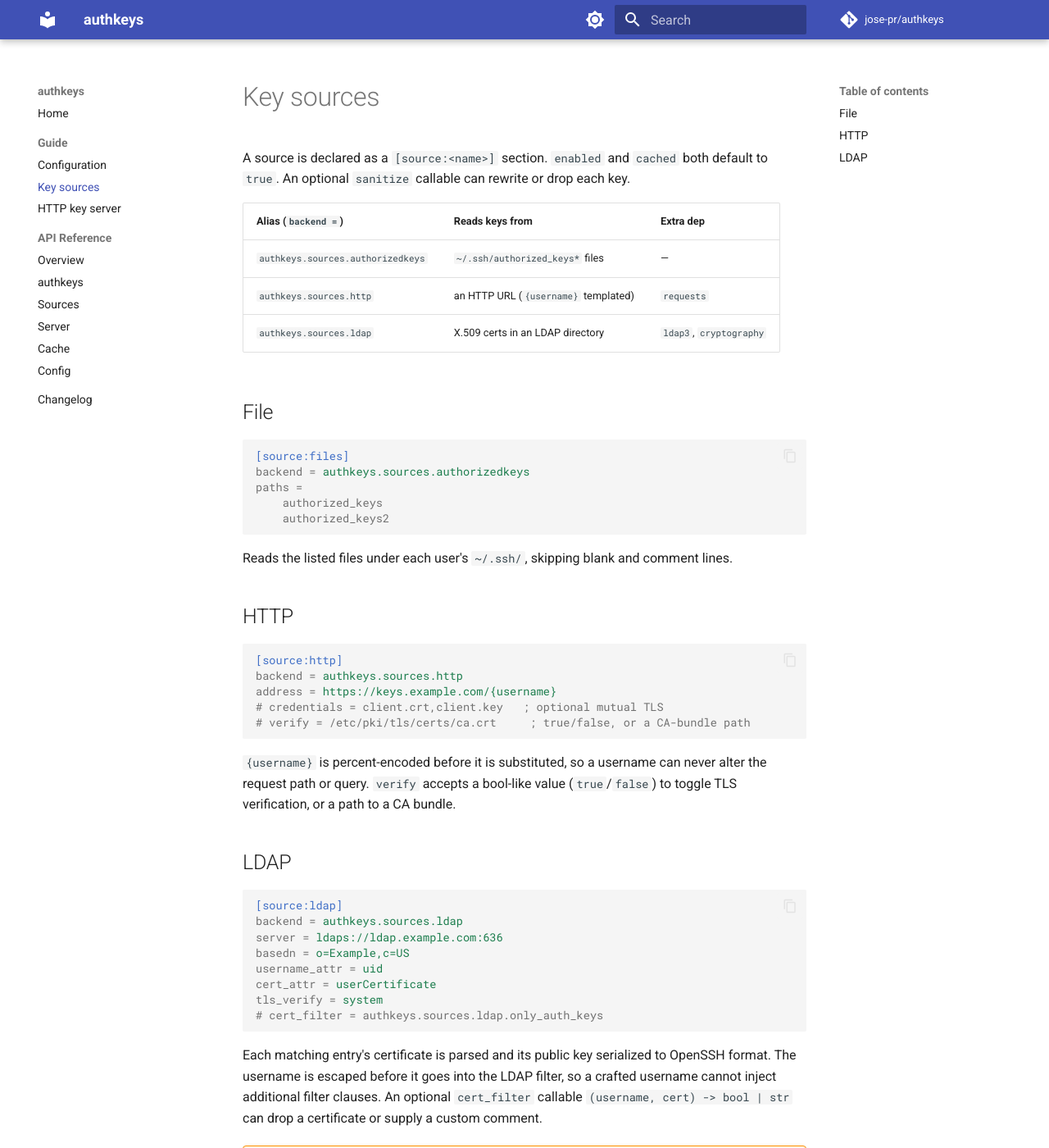
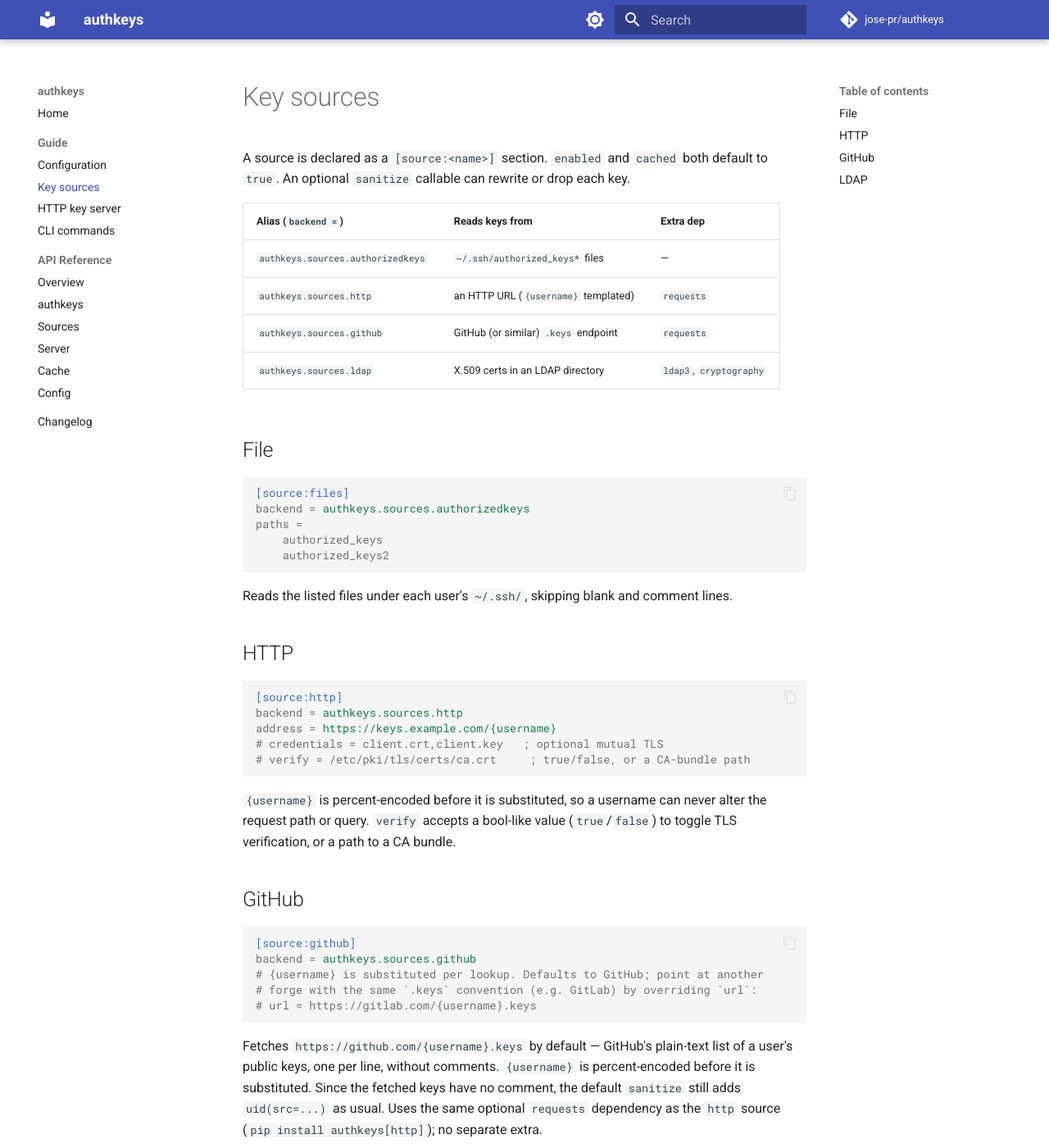
Before and after one commit to jose-pr/authkeys, an MkDocs documentation site: the page built from docs/guide/sources.md, in a window 1280 px wide and 1400 px high. Shown: the whole window at 82% size. Built offline with MkDocs 1.6.1 and Material for MkDocs 9.7.7, drawn with Linux system fonts in a browser that asks for light colours; comment, search, counter and statistics services are not loaded.

Commit message:
docs: document github source and check/completion commands
Adds the github source to the sources table + a dedicated section, a new
CLI-commands guide page (check/completion) wired into mkdocs nav and the
index landing page, and an api/sources.md entry for the github module.

````diff
--- a/docs/api/sources.md
+++ b/docs/api/sources.md
@@ -4,4 +4,6 @@
 
 ::: authkeys.sources.http
 
+::: authkeys.sources.github
+
 ::: authkeys.sources.ldap
--- a/docs/guide/sources.md
+++ b/docs/guide/sources.md
@@ -7,6 +7,7 @@ default to `true`. An optional `sanitize` callable can rewrite or drop each key.
 | ---------------------------------- | -------------------------------------- | --------- |
 | `authkeys.sources.authorizedkeys`  | `~/.ssh/authorized_keys*` files        | —         |
 | `authkeys.sources.http`            | an HTTP URL (`{username}` templated)   | `requests` |
+| `authkeys.sources.github`          | GitHub (or similar) `.keys` endpoint   | `requests` |
 | `authkeys.sources.ldap`            | X.509 certs in an LDAP directory       | `ldap3`, `cryptography` |
 
 ## File
@@ -35,6 +36,23 @@ address = https://keys.example.com/{username}
 `{username}` is percent-encoded before it is substituted, so a username can never
 alter the request path or query. `verify` accepts a bool-like value
 (`true`/`false`) to toggle TLS verification, or a path to a CA bundle.
+
+## GitHub
+
+```ini
+[source:github]
+backend = authkeys.sources.github
+# {username} is substituted per lookup. Defaults to GitHub; point at another
+# forge with the same `.keys` convention (e.g. GitLab) by overriding `url`:
+# url = https://gitlab.com/{username}.keys
+```
+
+Fetches `https://github.com/{username}.keys` by default — GitHub's plain-text
+list of a user's public keys, one per line, without comments. `{username}` is
+percent-encoded before it is substituted. Since the fetched keys have no
+comment, the default `sanitize` still adds `uid(src=...)` as usual. Uses the
+same optional `requests` dependency as the `http` source (`pip install
+authkeys[http]`); no separate extra.
 
 ## LDAP
 
--- a/mkdocs.yml
+++ b/mkdocs.yml
@@ -32,6 +32,7 @@ nav:
       - Configuration: guide/configuration.md
       - Key sources: guide/sources.md
       - HTTP key server: guide/server.md
+      - CLI commands: guide/cli.md
   - API Reference:
       - Overview: api/reference.md
       - authkeys: api/authkeys.md
````
Also changed, not shown: docs/guide/cli.md (added, +35 -0 lines), docs/index.md (+2 -0 lines).
